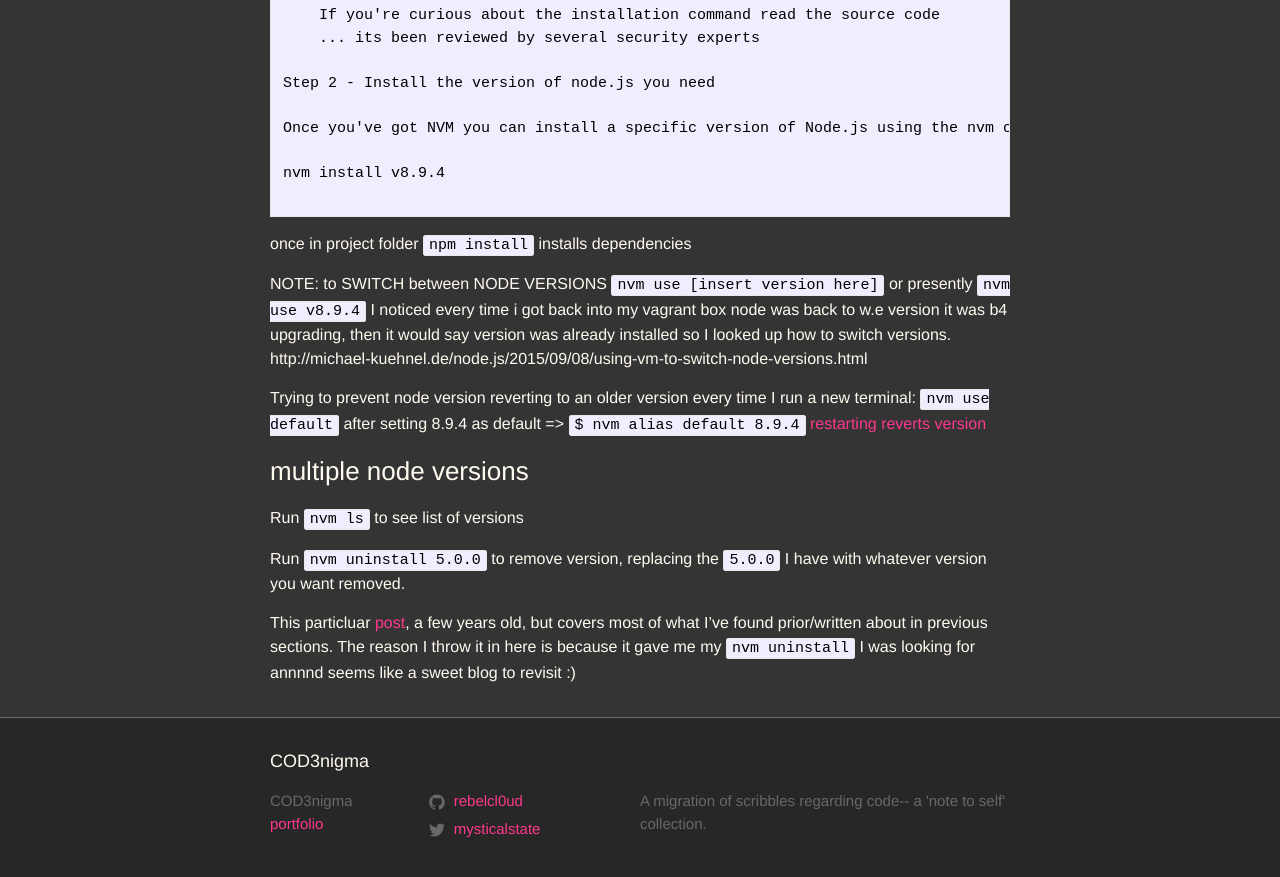
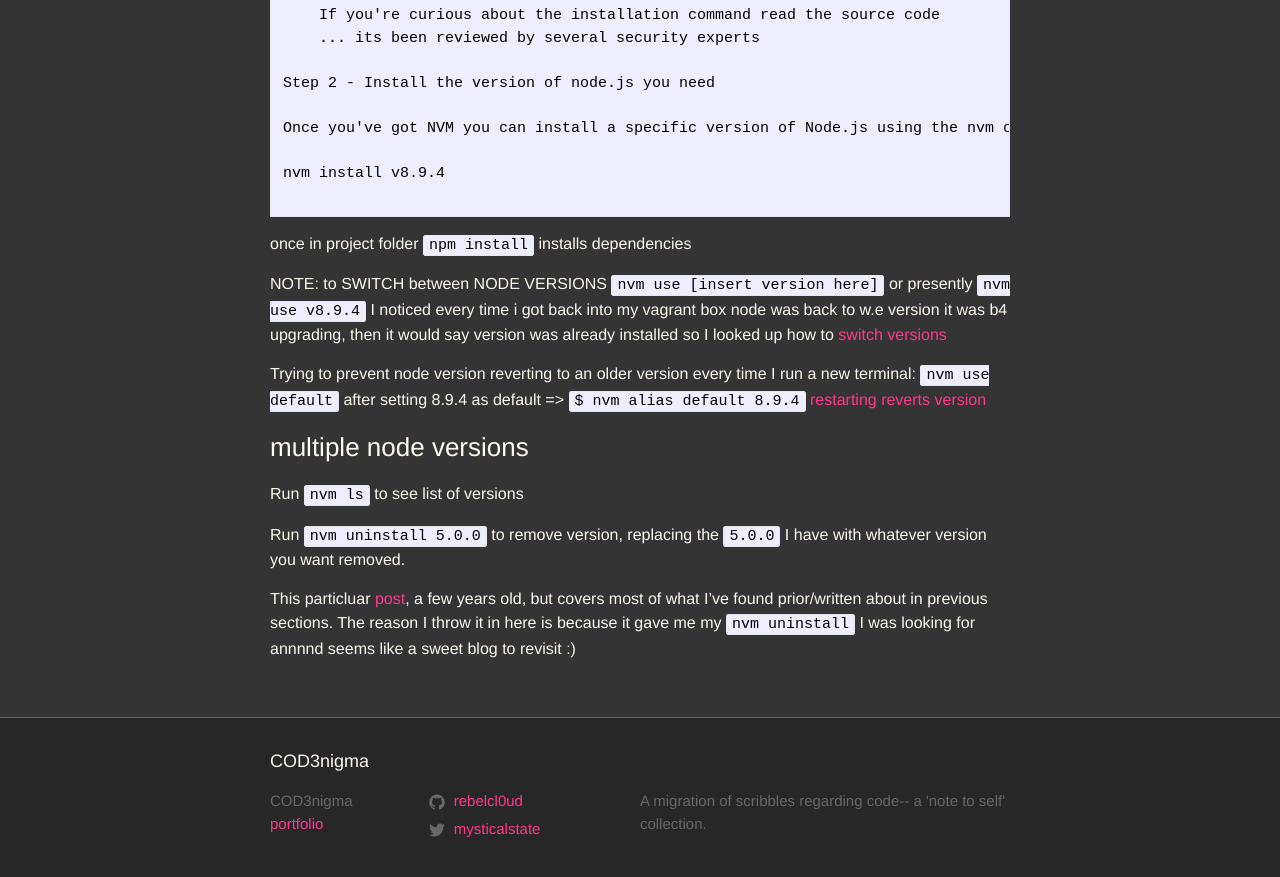
Before and after one commit to rebelcl0ud/blog, a Jekyll site: the page built from _posts/2018-05-21-[46]-node.markdown, in a window 1280 px wide and 900 px high, scrolled down 646 px. Shown: the top 877 px of the window. Built offline with Jekyll 4.4.1, drawn with Linux system fonts in a browser that asks for light colours.

Commit message:
fixed link in node jazz post

```diff
--- a/_posts/2018-05-21-[46]-node.markdown
+++ b/_posts/2018-05-21-[46]-node.markdown
@@ -39,8 +39,7 @@ nvm install v8.9.4
 once in project folder `npm install` installs dependencies
 
 NOTE: to SWITCH between NODE VERSIONS `nvm use [insert version here]` or presently `nvm use v8.9.4`
-	I noticed every time i got back into my vagrant box node was back to w.e version it was b4 upgrading, then it would say version was already installed so I looked up how to switch versions.
-	http://michael-kuehnel.de/node.js/2015/09/08/using-vm-to-switch-node-versions.html
+	I noticed every time i got back into my vagrant box node was back to w.e version it was b4 upgrading, then it would say version was already installed so I looked up how to [switch versions](http://michael-kuehnel.de/node.js/2015/09/08/using-vm-to-switch-node-versions.html)
 
 Trying to prevent node version reverting to an older version every time I run a new terminal:
 `nvm use default` after setting 8.9.4 as default => `$ nvm alias default 8.9.4`
```
